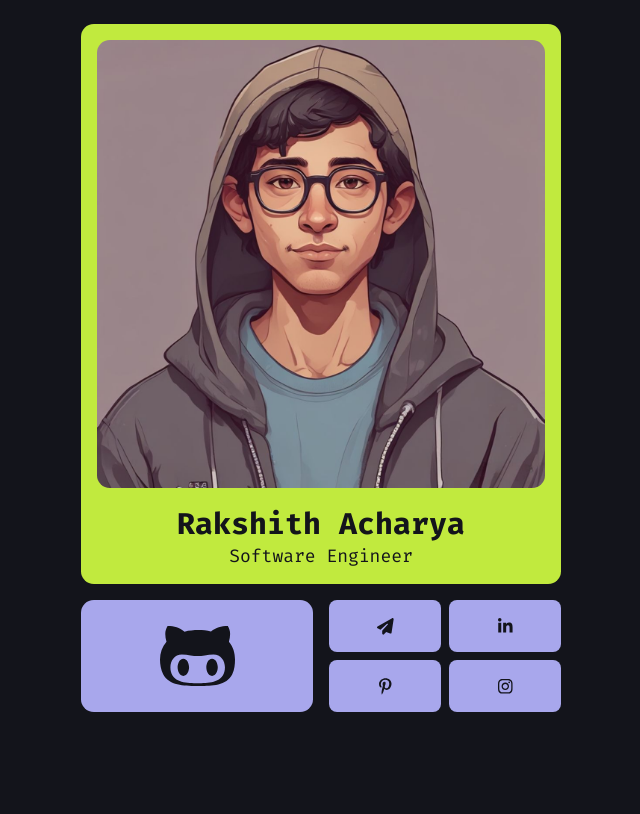
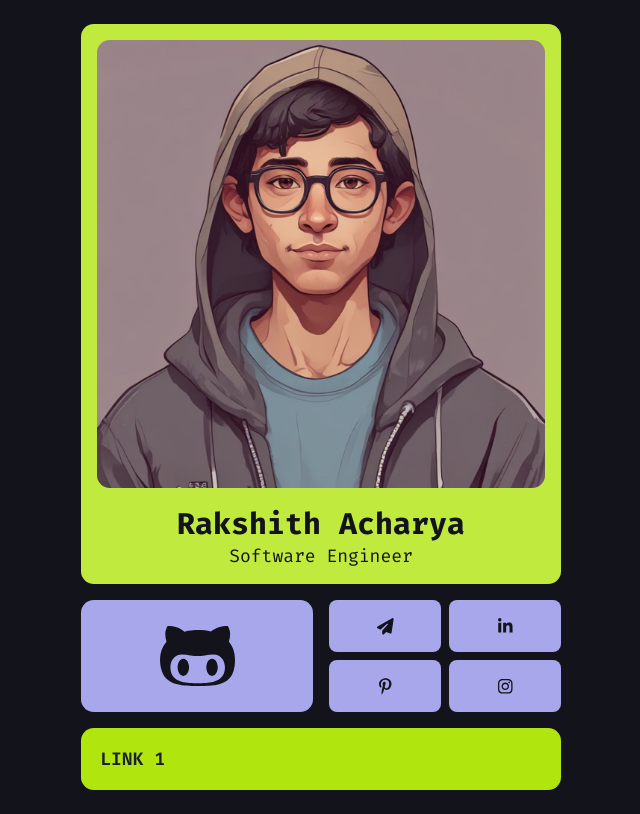
Before and after one commit to rakshixh-me/LinkInBio-Personal, a React (Create React App) app: page / in a window 1280 px wide. Shown: the whole page, without its empty margins (319-959 px from the left). Built offline with nearby package versions, Linux system fonts and the light colour scheme.

Commit message:
added links component

```diff
--- a/package.json
+++ b/package.json
@@ -7,11 +7,9 @@
     "@fortawesome/free-brands-svg-icons": "^6.6.0",
     "@fortawesome/free-solid-svg-icons": "^6.6.0",
     "@fortawesome/react-fontawesome": "^0.2.2",
-    "@react-pdf-viewer/core": "^3.12.0",
     "@testing-library/jest-dom": "^5.17.0",
     "@testing-library/react": "^13.4.0",
     "@testing-library/user-event": "^13.5.0",
-    "pdfjs-dist": "^3.4.120",
     "react": "^18.3.1",
     "react-dom": "^18.3.1",
     "react-scripts": "5.0.1",
--- a/src/App.js
+++ b/src/App.js
@@ -1,11 +1,14 @@
-import ProfileCard from "./components/Profile Card/ProfileCard";
+import ProfileCard from "./components/ProfileCard/ProfileCard";
 import SocialCards from "./components/SocialCards/SocialCards";
+import Link from "./components/Link/Link";
+import { Links } from "./data";
 
 function App() {
   return (
     <div className="App">
       <ProfileCard />
       <SocialCards />
+      <Link ArrayOfLinks={Links.mainLinks} />
     </div>
   );
 }
--- /dev/null
+++ b/src/components/Link/Link.jsx
@@ -0,0 +1,21 @@
+import React from "react";
+import LinkCSS from "./Link.module.css";
+
+function Link({ ArrayOfLinks }) {
+  return (
+    <div
+      className={LinkCSS.linksMainDiv}
+      style={{ animation: "fadeInEffect 2s ease-in-out forwards" }}
+    >
+      {ArrayOfLinks.map((link, index) => {
+        return (
+          <a key={index} href={link.link} className={LinkCSS.link}>
+            {link.name}
+          </a>
+        );
+      })}
+    </div>
+  );
+}
+
+export default Link;
--- /dev/null
+++ b/src/components/Link/Link.module.css
@@ -0,0 +1,16 @@
+.linksMainDiv {
+    display: flex;
+    flex-direction: column;
+    gap: 1rem;
+}
+
+.link {
+    padding: 1.2rem;
+    border-radius: 0.8rem;
+    color: var(--dark-secondary);
+    background-color: var(--light-secondary);
+    text-decoration: none;
+    font-size: large;
+    font-weight: 600;
+    text-transform: uppercase;
+}
--- a/src/data.js
+++ b/src/data.js
@@ -24,3 +24,26 @@ export const socialIconLinks = {
     },
   ],
 };
+
+export const Links = {
+  mainLinks: [
+    {
+      name: "Link 1",
+      link: "https://github.com",
+    },
+  ],
+  subLinks: [
+    {
+      name: "Link 2",
+      link: "https://github.com",
+    },
+    {
+      name: "Link 3",
+      link: "https://github.com",
+    },
+    {
+      name: "Link 4",
+      link: "https://github.com",
+    },
+  ],
+};
```
Also changed, not shown: src/components/ProfileCard/ProfileCard.jsx (renamed from src/components/Profile Card/ProfileCard.jsx), src/components/ProfileCard/ProfileCard.module.css (renamed from src/components/Profile Card/ProfileCard.module.css).
